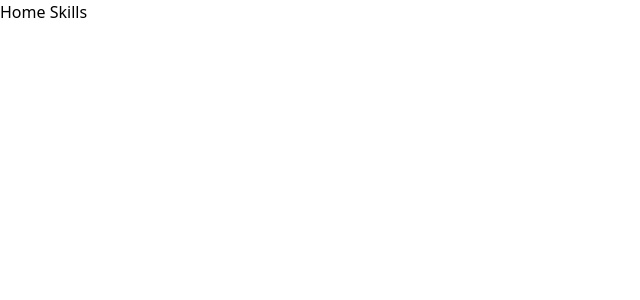
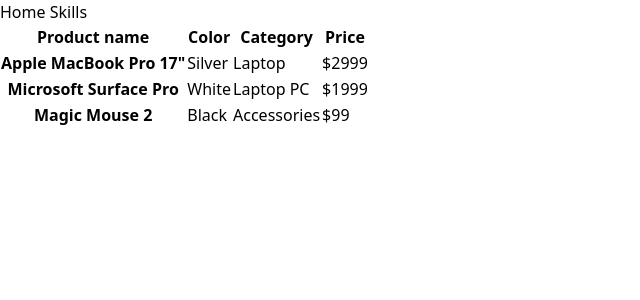
Before and after one commit to Eric-MK/Vue_laravel_api2, a Vue app: page /skills in a window 1280 px wide. Shown: the top 300 px of the page, without its empty margins (0-640 px from the left). Built offline with nearby package versions, Linux system fonts and the light colour scheme.

Commit message:
update code to work and created a table in Skillindexvue

```diff
--- a/src/App.vue
+++ b/src/App.vue
@@ -20,6 +20,8 @@
       </nav>
     </div>
   </header>
-  <main class="max-w-7xl mx-auto min-h-screen"></main>
-  <RouterView />
+  <main class="max-w-7xl mx-auto min-h-screen">
+    <RouterView />
+  </main>
+
 </template>
--- a/src/composables/skills.js
+++ b/src/composables/skills.js
@@ -34,7 +34,7 @@
     {
        try {
         await axios.post("skills", data);    // Use axios to send a POST request to the server with the `data` object as the request body
-        await router.push({name: "Skillindex"});//send or push it to skill index
+        await router.push({name: "Skillindex"});// If the request is successful, the function redirects the user to the "Skillindex" page using the router.push method.
        } catch (error) {
             if (error.response.status === 422) //If an error occurs, check if the error response status is 422 (Unprocessable Entity)
             {
--- a/src/router/index.js
+++ b/src/router/index.js
@@ -11,7 +11,7 @@
     },
     {
       path: '/skills',
-      name: 'SkillIndex',
+      name: 'Skillindex',
 
       component: () => import('../views/skills/Skillindex.vue')
     },
--- a/src/views/skills/Skillindex.vue
+++ b/src/views/skills/Skillindex.vue
@@ -1,5 +1,73 @@
 <script setup>
 </script>
 <template>
+ <div class="mt-12">
 
+<div class="relative overflow-x-auto">
+    <table class="w-full text-sm text-left text-gray-500 dark:text-gray-400">
+        <thead class="text-xs text-gray-700 uppercase bg-gray-50 dark:bg-gray-700 dark:text-gray-400">
+            <tr>
+                <th scope="col" class="px-6 py-3">
+                    Product name
+                </th>
+                <th scope="col" class="px-6 py-3">
+                    Color
+                </th>
+                <th scope="col" class="px-6 py-3">
+                    Category
+                </th>
+                <th scope="col" class="px-6 py-3">
+                    Price
+                </th>
+            </tr>
+        </thead>
+        <tbody>
+            <tr class="bg-white border-b dark:bg-gray-800 dark:border-gray-700">
+                <th scope="row" class="px-6 py-4 font-medium text-gray-900 whitespace-nowrap dark:text-white">
+                    Apple MacBook Pro 17"
+                </th>
+                <td class="px-6 py-4">
+                    Silver
+                </td>
+                <td class="px-6 py-4">
+                    Laptop
+                </td>
+                <td class="px-6 py-4">
+                    $2999
+                </td>
+            </tr>
+            <tr class="bg-white border-b dark:bg-gray-800 dark:border-gray-700">
+                <th scope="row" class="px-6 py-4 font-medium text-gray-900 whitespace-nowrap dark:text-white">
+                    Microsoft Surface Pro
+                </th>
+                <td class="px-6 py-4">
+                    White
+                </td>
+                <td class="px-6 py-4">
+                    Laptop PC
+                </td>
+                <td class="px-6 py-4">
+                    $1999
+                </td>
+            </tr>
+            <tr class="bg-white dark:bg-gray-800">
+                <th scope="row" class="px-6 py-4 font-medium text-gray-900 whitespace-nowrap dark:text-white">
+                    Magic Mouse 2
+                </th>
+                <td class="px-6 py-4">
+                    Black
+                </td>
+                <td class="px-6 py-4">
+                    Accessories
+                </td>
+                <td class="px-6 py-4">
+                    $99
+                </td>
+            </tr>
+        </tbody>
+    </table>
+</div>
+
+
+ </div>
 </template>
```
